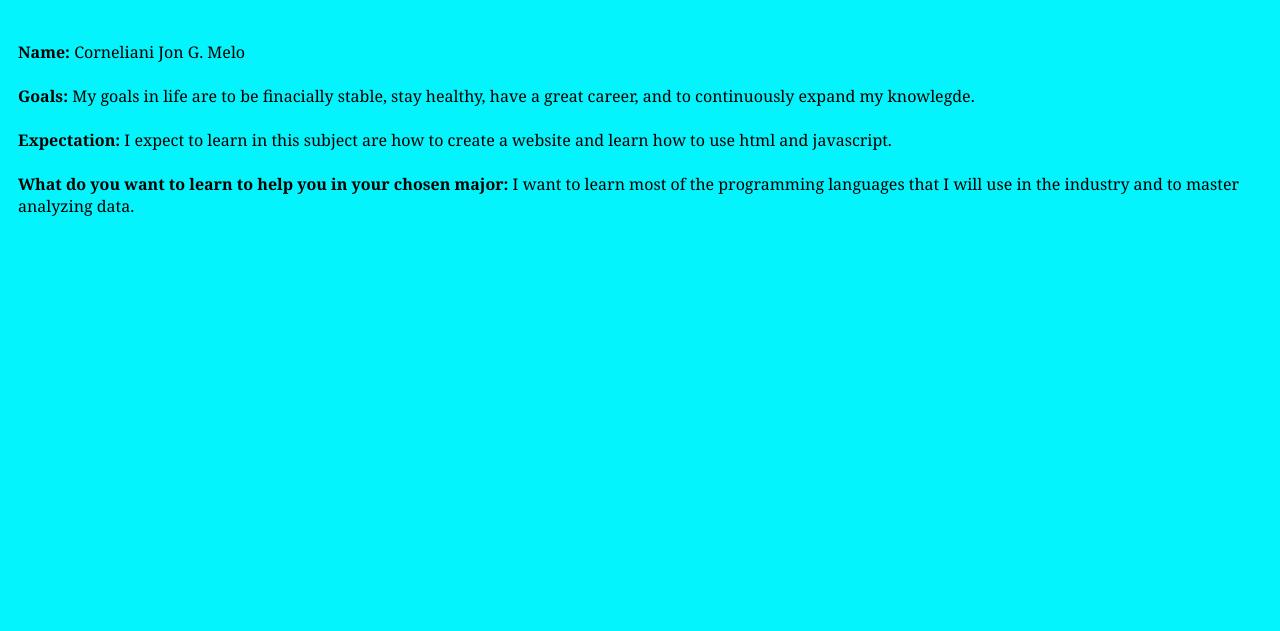
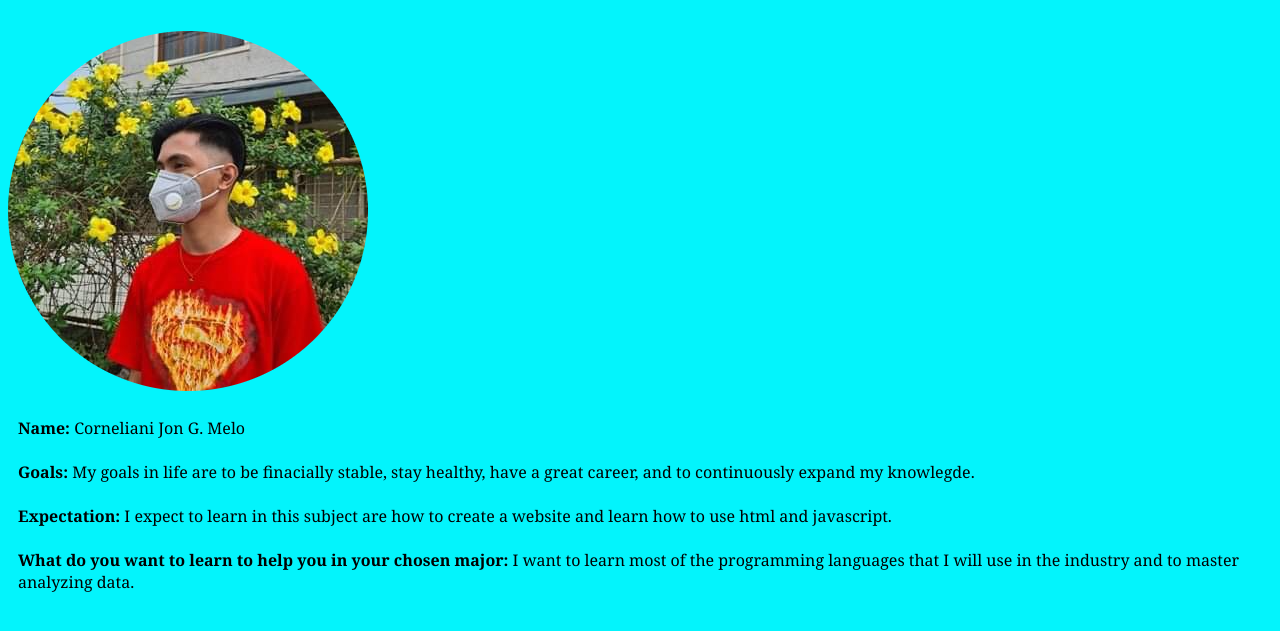
Before and after one commit to CornelianiMelo/CornelianiMelo.github.io, a plain HTML site: page index.html in a window 1280 px wide. Shown: the part 89-720 px from the top of the page. Drawn offline with Linux system fonts and the light colour scheme.

Commit message:
Update index.html

```diff
--- a/index.html
+++ b/index.html
@@ -21,6 +21,7 @@ body{
 </style>
 <h1>About Me!</h1>
 
+<img src="5.png" alt="Profile Picture">
 <p><strong>Name: </strong> Corneliani Jon G. Melo<br><br>
 
 
```
